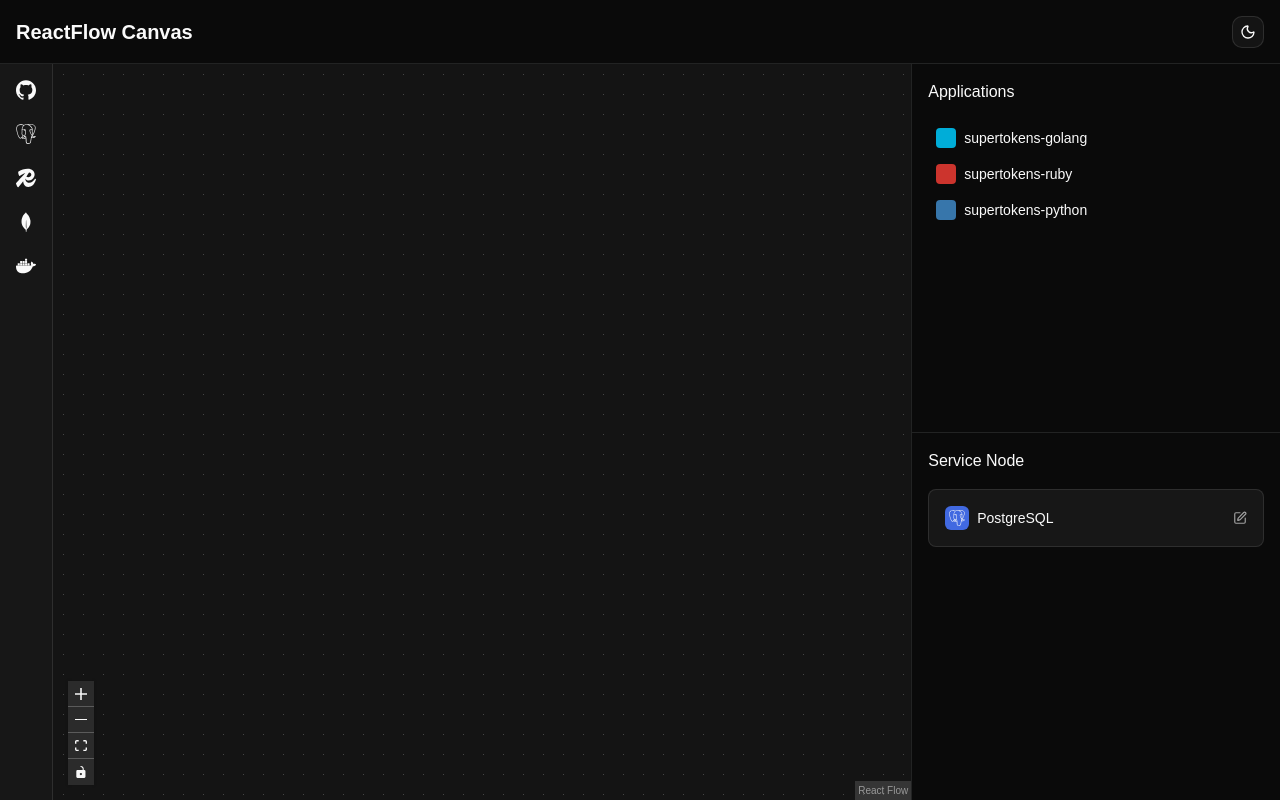
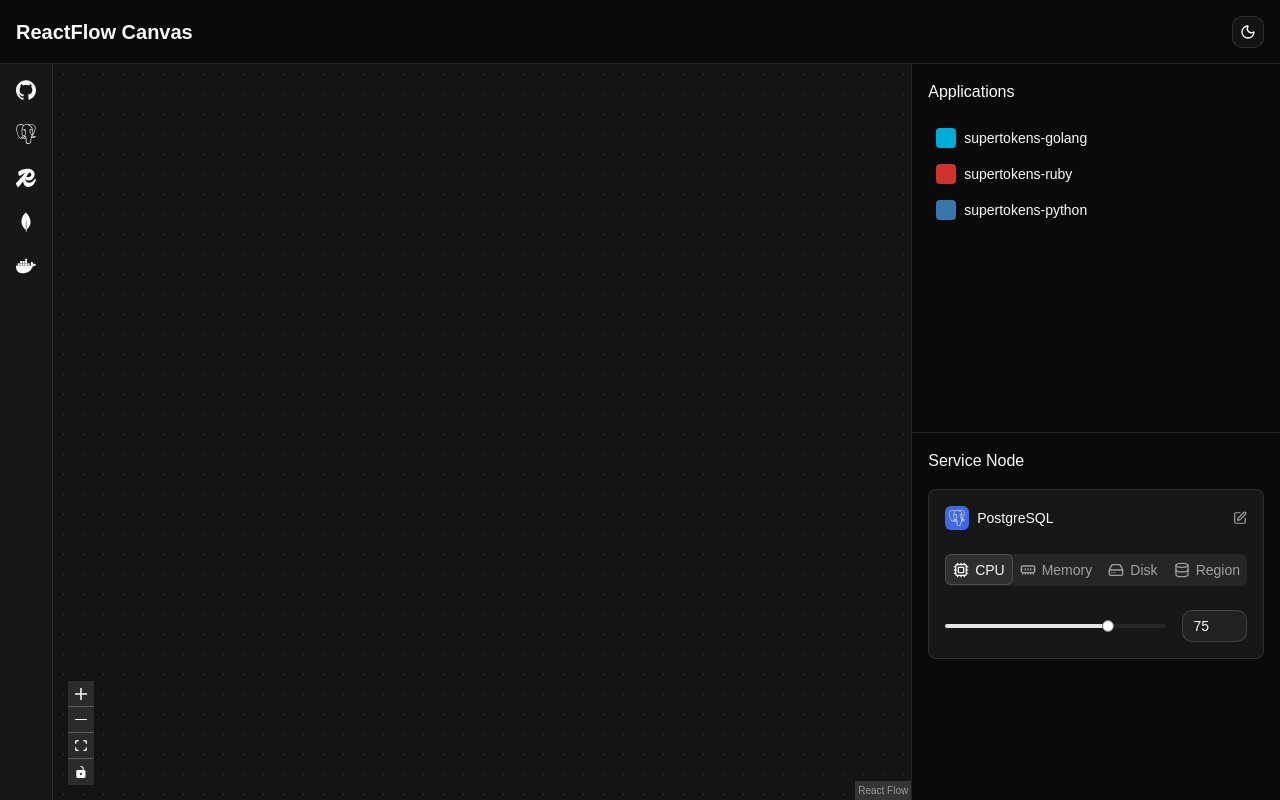
Before and after one commit to RajDeshmukh2001/reactflow-canvas, a React (Vite) app: page / in a window 1280 px wide. Built offline with nearby package versions, Linux system fonts and the light colour scheme.

Commit message:
feat(service-node): add metrics controls to node inspector
- Add metrics tabs
- Add slider and input controls

```diff
--- /dev/null
+++ b/src/components/inspector/MetricControl.tsx
@@ -0,0 +1,18 @@
+import React from 'react';
+import { Input } from '@/components/ui/input';
+import { Slider } from '@/components/ui/slider';
+
+type MetricControlProps = {
+  value: number;
+};
+
+const MetricControl = ({ value }: MetricControlProps): React.JSX.Element => {
+  return (
+    <div className="flex items-center gap-4">
+      <Slider defaultValue={[value]} max={100} step={1} className="w-full" />
+      <Input type="number" defaultValue={value} className="w-20" />
+    </div>
+  );
+};
+
+export default MetricControl;
--- /dev/null
+++ b/src/components/inspector/MetricTabs.tsx
@@ -0,0 +1,35 @@
+import React from 'react';
+import MetricControl from './MetricControl';
+import type { NodeMetric } from '@/types/node';
+import { Tabs, TabsContent, TabsList, TabsTrigger } from '@/components/ui/tabs';
+
+type MetricTabsProps = {
+  nodeMetrics: NodeMetric[];
+};
+
+const MetricTabs = ({ nodeMetrics }: MetricTabsProps): React.JSX.Element => {
+  return (
+    <Tabs defaultValue="cpu">
+      <TabsList className="w-full border dark:border-0 mb-4">
+        {nodeMetrics.map((metric) => {
+          const Icon = metric.icon;
+
+          return (
+            <TabsTrigger key={metric.id} value={metric.key}>
+              <Icon />
+              {metric.label}
+            </TabsTrigger>
+          );
+        })}
+      </TabsList>
+
+      {nodeMetrics.map((metric) => (
+        <TabsContent key={metric.id} value={metric.key}>
+          <MetricControl value={metric.value} />
+        </TabsContent>
+      ))}
+    </Tabs>
+  );
+};
+
+export default MetricTabs;
--- a/src/components/inspector/NodeInspector.tsx
+++ b/src/components/inspector/NodeInspector.tsx
@@ -1,6 +1,8 @@
 import React from 'react';
+import MetricTabs from './MetricTabs';
 import ServiceHeader from './ServiceHeader';
 import { SiPostgresql } from 'react-icons/si';
+import { nodeMetrics } from '@/data/nodeMetrics';
 
 const NodeInspector = (): React.JSX.Element => {
   return (
@@ -9,6 +11,8 @@
 
       <div className="space-y-6 p-4 bg-sidebar border border-sidebar-border rounded-md">
         <ServiceHeader name="PostgreSQL" icon={SiPostgresql} />
+
+        <MetricTabs nodeMetrics={nodeMetrics} />
       </div>
     </section>
   );
--- /dev/null
+++ b/src/components/ui/input.tsx
@@ -0,0 +1,20 @@
+/* eslint-disable @typescript-eslint/explicit-module-boundary-types */
+import * as React from 'react';
+
+import { cn } from '@/lib/utils';
+
+function Input({ className, type, ...props }: React.ComponentProps<'input'>) {
+  return (
+    <input
+      type={type}
+      data-slot="input"
+      className={cn(
+        'h-8 w-full min-w-0 rounded-lg border border-input bg-transparent px-2.5 py-1 text-base transition-colors outline-none file:inline-flex file:h-6 file:border-0 file:bg-transparent file:text-sm file:font-medium file:text-foreground placeholder:text-muted-foreground focus-visible:border-ring focus-visible:ring-3 focus-visible:ring-ring/50 disabled:pointer-events-none disabled:cursor-not-allowed disabled:bg-input/50 disabled:opacity-50 aria-invalid:border-destructive aria-invalid:ring-3 aria-invalid:ring-destructive/20 md:text-sm dark:bg-input/30 dark:disabled:bg-input/80 dark:aria-invalid:border-destructive/50 dark:aria-invalid:ring-destructive/40',
+        className,
+      )}
+      {...props}
+    />
+  );
+}
+
+export { Input };
--- /dev/null
+++ b/src/components/ui/slider.tsx
@@ -0,0 +1,53 @@
+/* eslint-disable @typescript-eslint/explicit-module-boundary-types */
+import * as React from 'react';
+import { Slider as SliderPrimitive } from 'radix-ui';
+
+import { cn } from '@/lib/utils';
+
+function Slider({
+  className,
+  defaultValue,
+  value,
+  min = 0,
+  max = 100,
+  ...props
+}: React.ComponentProps<typeof SliderPrimitive.Root>) {
+  const _values = React.useMemo(
+    () => (Array.isArray(value) ? value : Array.isArray(defaultValue) ? defaultValue : [min, max]),
+    [value, defaultValue, min, max],
+  );
+
+  return (
+    <SliderPrimitive.Root
+      data-slot="slider"
+      defaultValue={defaultValue}
+      value={value}
+      min={min}
+      max={max}
+      className={cn(
+        'relative flex w-full touch-none items-center select-none data-disabled:opacity-50 data-vertical:h-full data-vertical:min-h-40 data-vertical:w-auto data-vertical:flex-col',
+        className,
+      )}
+      {...props}
+    >
+      <SliderPrimitive.Track
+        data-slot="slider-track"
+        className="relative grow overflow-hidden rounded-full bg-muted data-horizontal:h-1 data-horizontal:w-full data-vertical:h-full data-vertical:w-1"
+      >
+        <SliderPrimitive.Range
+          data-slot="slider-range"
+          className="absolute bg-primary select-none data-horizontal:h-full data-vertical:w-full"
+        />
+      </SliderPrimitive.Track>
+      {Array.from({ length: _values.length }, (_, index) => (
+        <SliderPrimitive.Thumb
+          data-slot="slider-thumb"
+          key={index}
+          className="relative block size-3 shrink-0 rounded-full border border-ring bg-white ring-ring/50 transition-[color,box-shadow] select-none after:absolute after:-inset-2 hover:ring-3 focus-visible:ring-3 focus-visible:outline-hidden active:ring-3 disabled:pointer-events-none disabled:opacity-50"
+        />
+      ))}
+    </SliderPrimitive.Root>
+  );
+}
+
+export { Slider };
--- /dev/null
+++ b/src/components/ui/tabs.tsx
@@ -0,0 +1,79 @@
+/* eslint-disable @typescript-eslint/explicit-module-boundary-types */
+import * as React from 'react';
+import { cva, type VariantProps } from 'class-variance-authority';
+import { Tabs as TabsPrimitive } from 'radix-ui';
+
+import { cn } from '@/lib/utils';
+
+function Tabs({
+  className,
+  orientation = 'horizontal',
+  ...props
+}: React.ComponentProps<typeof TabsPrimitive.Root>) {
+  return (
+    <TabsPrimitive.Root
+      data-slot="tabs"
+      data-orientation={orientation}
+      className={cn('group/tabs flex gap-2 data-horizontal:flex-col', className)}
+      {...props}
+    />
+  );
+}
+
+const tabsListVariants = cva(
+  'group/tabs-list inline-flex w-fit items-center justify-between rounded-sm text-muted-foreground group-data-horizontal/tabs:h-8 group-data-vertical/tabs:h-fit group-data-vertical/tabs:flex-col data-[variant=line]:rounded-none',
+  {
+    variants: {
+      variant: {
+        default: 'bg-muted',
+        line: 'gap-1 bg-transparent',
+      },
+    },
+    defaultVariants: {
+      variant: 'default',
+    },
+  },
+);
+
+function TabsList({
+  className,
+  variant = 'default',
+  ...props
+}: React.ComponentProps<typeof TabsPrimitive.List> & VariantProps<typeof tabsListVariants>) {
+  return (
+    <TabsPrimitive.List
+      data-slot="tabs-list"
+      data-variant={variant}
+      className={cn(tabsListVariants({ variant }), className)}
+      {...props}
+    />
+  );
+}
+
+function TabsTrigger({ className, ...props }: React.ComponentProps<typeof TabsPrimitive.Trigger>) {
+  return (
+    <TabsPrimitive.Trigger
+      data-slot="tabs-trigger"
+      className={cn(
+        "relative inline-flex h-[calc(100%-1px)] flex-1 items-center justify-center gap-1.5 rounded-sm border border-transparent px-1.5 py-0.5 text-sm font-medium whitespace-nowrap text-foreground/60 transition-all group-data-vertical/tabs:w-full group-data-vertical/tabs:justify-start hover:text-foreground focus-visible:border-ring focus-visible:ring-[3px] focus-visible:ring-ring/50 focus-visible:outline-1 focus-visible:outline-ring disabled:pointer-events-none disabled:opacity-50 has-data-[icon=inline-end]:pr-1 has-data-[icon=inline-start]:pl-1 dark:text-muted-foreground dark:hover:text-foreground group-data-[variant=default]/tabs-list:data-active:shadow-sm group-data-[variant=line]/tabs-list:data-active:shadow-none [&_svg]:pointer-events-none [&_svg]:shrink-0 [&_svg:not([class*='size-'])]:size-4",
+        'group-data-[variant=line]/tabs-list:bg-transparent group-data-[variant=line]/tabs-list:data-active:bg-transparent dark:group-data-[variant=line]/tabs-list:data-active:border-transparent dark:group-data-[variant=line]/tabs-list:data-active:bg-transparent',
+        'data-active:bg-background data-active:text-foreground dark:data-active:border-input dark:data-active:bg-input/30 dark:data-active:text-foreground',
+        'after:absolute after:bg-foreground after:opacity-0 after:transition-opacity group-data-horizontal/tabs:after:inset-x-0 group-data-horizontal/tabs:after:-bottom-1.25 group-data-horizontal/tabs:after:h-0.5 group-data-vertical/tabs:after:inset-y-0 group-data-vertical/tabs:after:-right-1 group-data-vertical/tabs:after:w-0.5 group-data-[variant=line]/tabs-list:data-active:after:opacity-100',
+        className,
+      )}
+      {...props}
+    />
+  );
+}
+
+function TabsContent({ className, ...props }: React.ComponentProps<typeof TabsPrimitive.Content>) {
+  return (
+    <TabsPrimitive.Content
+      data-slot="tabs-content"
+      className={cn('flex-1 text-sm outline-none', className)}
+      {...props}
+    />
+  );
+}
+
+export { Tabs, TabsList, TabsTrigger, TabsContent, tabsListVariants };
--- /dev/null
+++ b/src/data/nodeMetrics.ts
@@ -0,0 +1,33 @@
+import type { NodeMetric } from '@/types/node';
+import { Cpu, MemoryStick, HardDrive, Database } from 'lucide-react';
+
+export const nodeMetrics: NodeMetric[] = [
+  {
+    id: '33d8d6f2-2770-45a9-b880-4a1f41247593',
+    key: 'cpu',
+    label: 'CPU',
+    icon: Cpu,
+    value: 75,
+  },
+  {
+    id: '7555670b-d182-451f-b50f-8dfbef347170',
+    key: 'memory',
+    label: 'Memory',
+    icon: MemoryStick,
+    value: 62,
+  },
+  {
+    id: '413aa7ad-c177-4b9d-b890-cb8493a7dcb6',
+    key: 'disk',
+    label: 'Disk',
+    icon: HardDrive,
+    value: 48,
+  },
+  {
+    id: '508e0198-4ad9-48ff-a860-bf3cc60fc98b',
+    key: 'region',
+    label: 'Region',
+    icon: Database,
+    value: 1,
+  },
+];
--- /dev/null
+++ b/src/types/node.ts
@@ -0,0 +1,9 @@
+import type { LucideIcon } from 'lucide-react';
+
+export type NodeMetric = {
+  id: string;
+  key: string;
+  label: string;
+  icon: LucideIcon;
+  value: number;
+};
```
